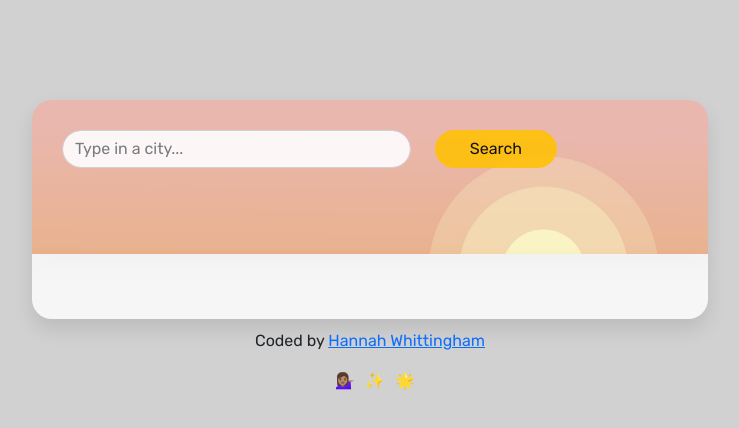
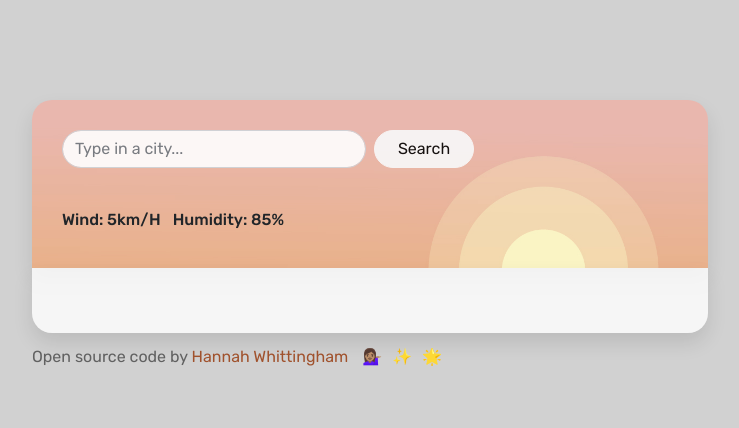
Before and after one commit to Tanaie/Shecodes-2nd-project, a plain HTML site: page index.html in a window 1280 px wide. Shown: the whole page, without its empty margins (270-1009 px from the left). Drawn offline with nearby package versions, Linux system fonts and the light colour scheme; no server answers.

Commit message:
The Final touches
Added in Wind speed, humidity, fixed the button and fixed the footer! And that's it! It's finished! :)

```diff
--- a/index.html
+++ b/index.html
@@ -25,8 +25,8 @@
     <div class="container">
       <div class="weather-box">
         <form id="search-form" class="mb-3">
-          <div class="row">
-            <div class="col-7">
+          <div class="row row-edit">
+            <div class="col-6">
               <input
                 type="search"
                 placeholder="Type in a city..."
@@ -35,11 +35,11 @@
                 autocomplete="off"
               />
             </div>
-            <div class="col-5">
+            <div class="col-4">
               <input
                 type="submit"
                 value="Search"
-                class="btn btn-warning w-50 s-button"
+                class="btn btn-light w-50 s-button"
               />
             </div>
           </div>
@@ -47,14 +47,15 @@
         <div class="weather-content">
           <h2 id="city"></h2>
           <h1 id="temp"></h1>
-
+          <span id="wind">Wind: 5km/H</span>
+          <span id="humidity">Humidity: 85%</span>
           <p id="description"></p>
         </div>
       </div>
       <div class="week-forecast" id="forecast"></div>
       <footer>
         <p>
-          Coded by
+          Open source code by
           <a
             href="https://www.linkedin.com/in/hannah-whittingham-51341a4a/"
             target="_blank"
--- a/src/java.js
+++ b/src/java.js
@@ -55,12 +55,17 @@ function getForecast(coordinates) {
 function displayTemp(response) {
   let cityElement = document.querySelector("#city");
   let tempElement = document.querySelector("#temp");
+  let windElement = document.querySelector("#wind");
+  let humidityElement = document.querySelector("#humidity");
   let descriptionElement = document.querySelector("#description");
   let backgroundElement = document.querySelector(".weather-box");
   let backgroundWeather = response.data.weather[0].main;
 
   cityElement.innerHTML = response.data.name;
   tempElement.innerHTML = Math.round(response.data.main.temp) + `°C`;
+  windElement.innerHTML =
+    `Wind: ` + Math.round(response.data.wind.speed) + `km/H`;
+  humidityElement.innerHTML = `Humidity: ` + response.data.main.humidity;
   descriptionElement.innerHTML = response.data.weather[0].description;
 
   if (backgroundWeather === "Clouds") {
--- a/src/styles.css
+++ b/src/styles.css
@@ -14,7 +14,7 @@ body {
   background-repeat: no-repeat;
 
   background-size: cover;
-  padding: 30px 30px 30px 30px;
+  padding: 30px 30px 20px 30px;
   border-radius: 20px 20px 0px 0px;
   box-shadow: 0 10px 20px rgba(0, 0, 0, 0.1);
 }
@@ -55,9 +55,20 @@ h1 {
   box-shadow: 0 10px 20px rgba(0, 0, 0, 0.1);
 }
 
+a {
+  color: sienna;
+  text-decoration: none;
+}
+
 footer {
+  padding-top: 12px;
+}
+
+footer p {
   padding-top: 10px;
-  text-align: center;
+  text-align: left;
+  color: rgba(37, 37, 37, 0.651);
+  display: inline;
 }
 
 .sass {
@@ -65,6 +76,20 @@ footer {
   animation-duration: 2s;
   animation-iteration-count: infinite;
   animation-timing-function: ease-in-out;
+}
+
+.row-edit {
+  --bs-gutter-x: 0.5rem;
+}
+
+#wind,
+#humidity {
+  margin-bottom: 3px;
+  font-weight: 500;
+}
+
+#humidity {
+  margin-left: 8px;
 }
 
 @keyframes bounce {
```
